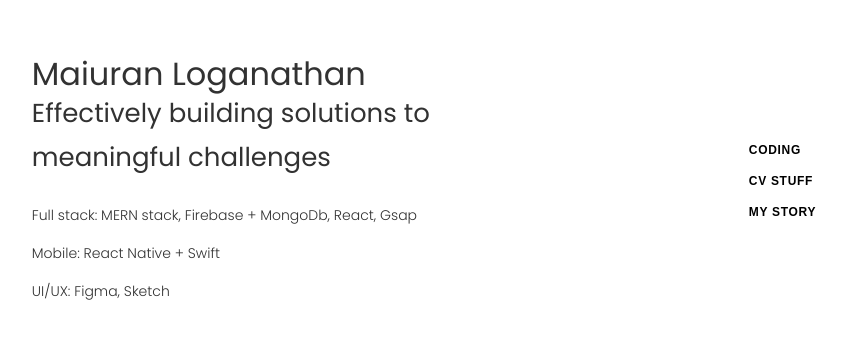
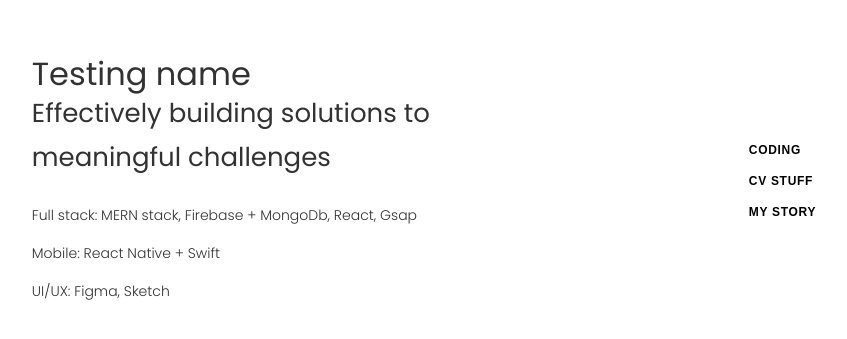
Before and after one commit to Maiuran1404/maiuran1404.github.io, a React (Create React App) app: page / in a window 1280 px wide. Shown: the part 219-558 px from the top of the page, without its empty margins (201-1048 px from the left). Built offline with nearby package versions, Linux system fonts and the light colour scheme.

Commit message:
first commit

```diff
--- a/src/containers/Home.js
+++ b/src/containers/Home.js
@@ -75,7 +75,7 @@ function Home() {
             <div className="hero-content-inner" ref={el => content = el}>
                 <h1>
                 <div className="hero-content-line">
-                    <div className="hero-content-line-inner"> Maiuran Loganathan </div>
+                    <div className="hero-content-line-inner"> Testing name </div>
                 </div>
                 <div className="hero-content-line">
                     <div className="hero-content-line-inner-second"> Effectively building solutions to </div>
```
